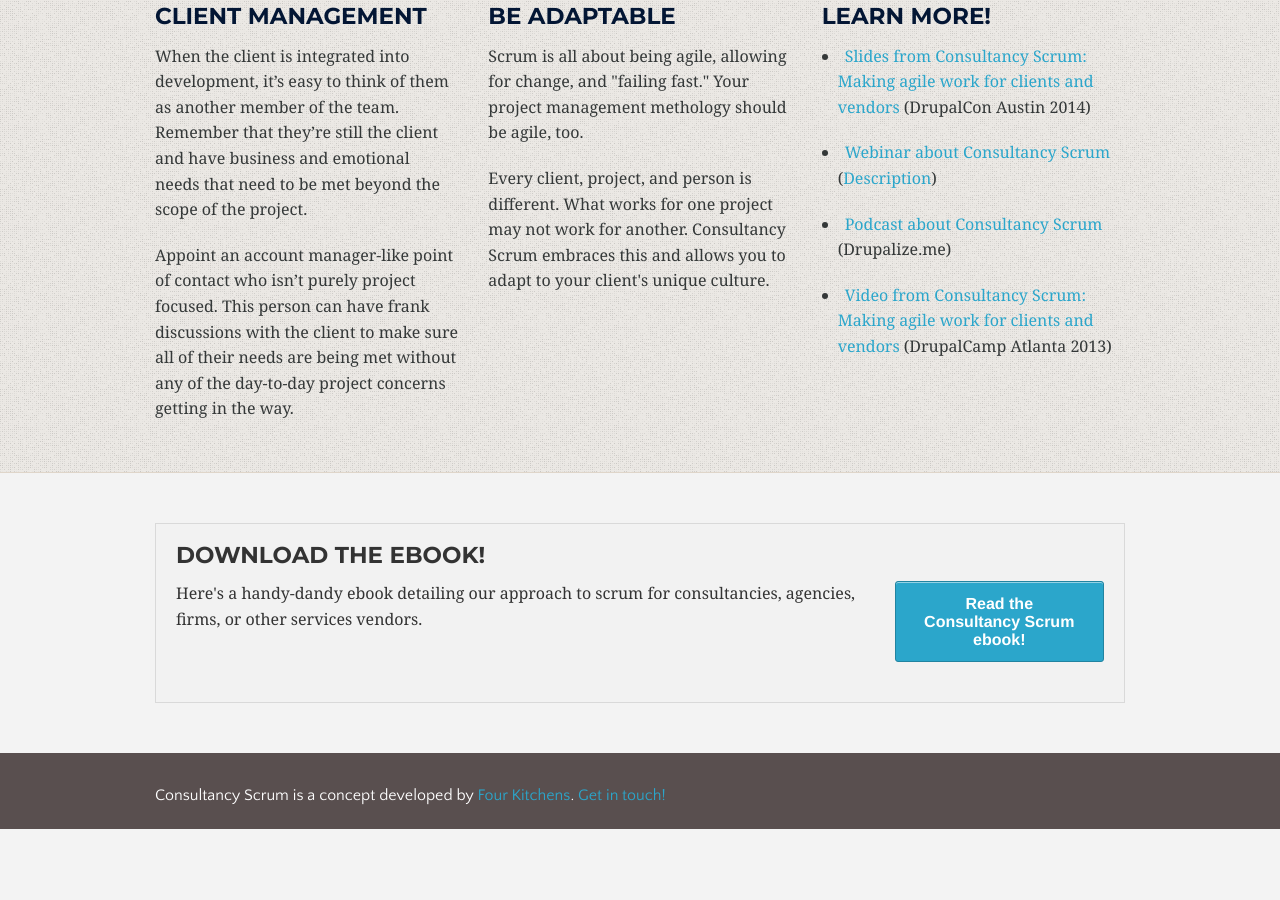
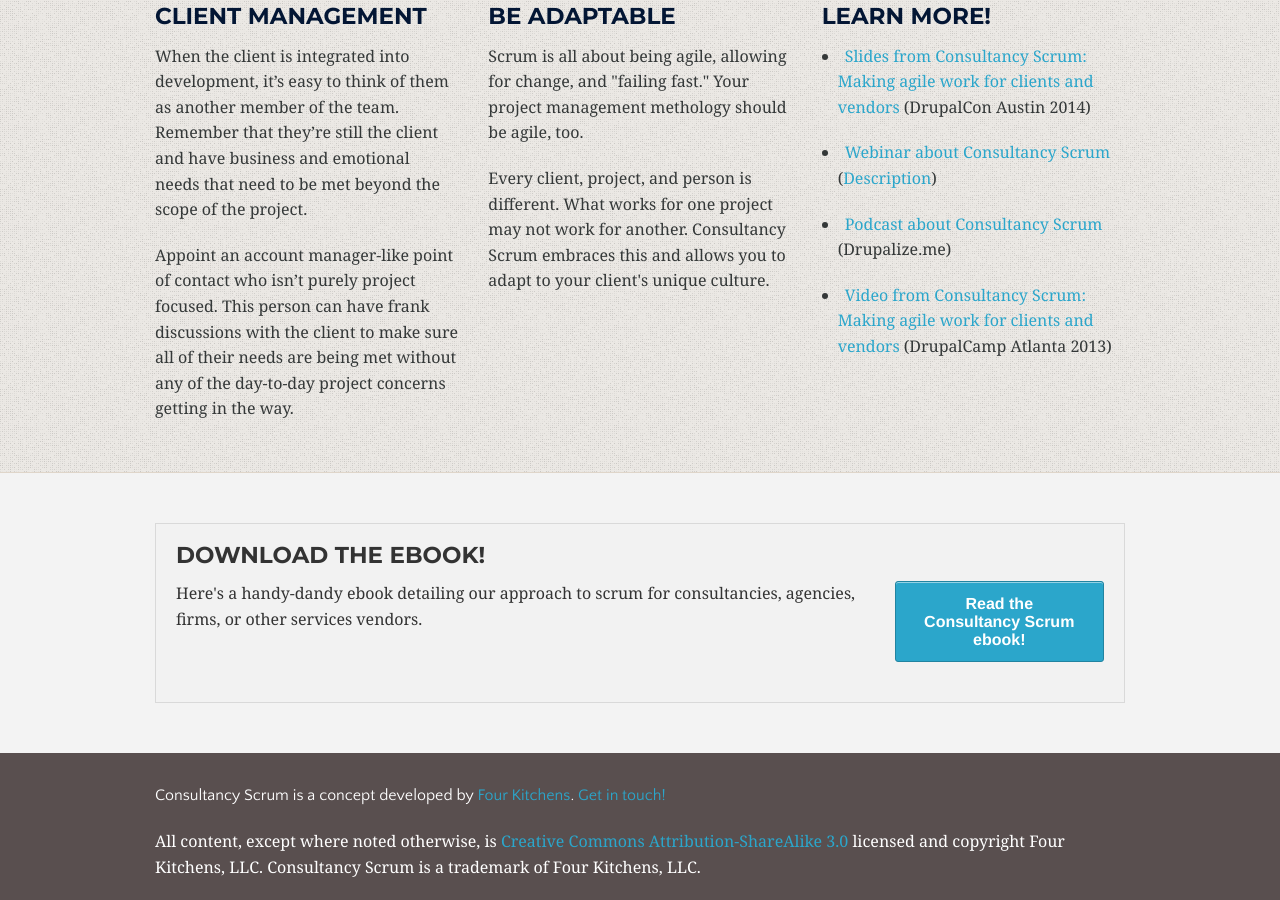
Before and after one commit to fourkitchens/consultancy-scrum, a Jekyll site: the page built from _posts/0000-01-01-en-us.html, in a window 1280 px wide and 900 px high, scrolled down 1886 px. Built offline with Jekyll 4.4.1, drawn with Linux system fonts in a browser that asks for light colours; some web fonts are replaced; before the commit the page ends 2715 px from its top, so only the background shows below that.

Commit message:
Added copyright, licensing, and trademark info.

```diff
--- a/_layouts/page.html
+++ b/_layouts/page.html
@@ -44,6 +44,7 @@
       <div class="row">
         <div class="large-12 columns">
             <p class="footer-bottom">Consultancy Scrum is a concept developed by <a href="http://fourkitchens.com">Four Kitchens</a>. <a href="mailto:shout@fourkitchens.com">Get in touch!</a></p>
+            <p>All content, except where noted otherwise, is <a href="http://creativecommons.org/licenses/by-sa/3.0/" rel="nofollow">Creative Commons Attribution-ShareAlike 3.0</a> licensed and copyright Four Kitchens, LLC. Consultancy Scrum is a trademark of Four Kitchens, LLC.</p>
         </div>
 
         <!-- commenting out nav in case is needed later
```
